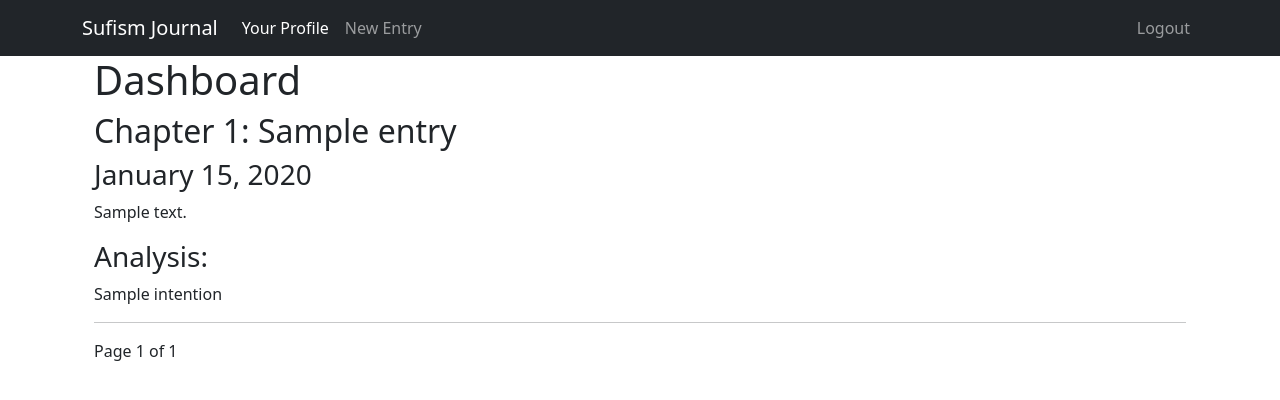
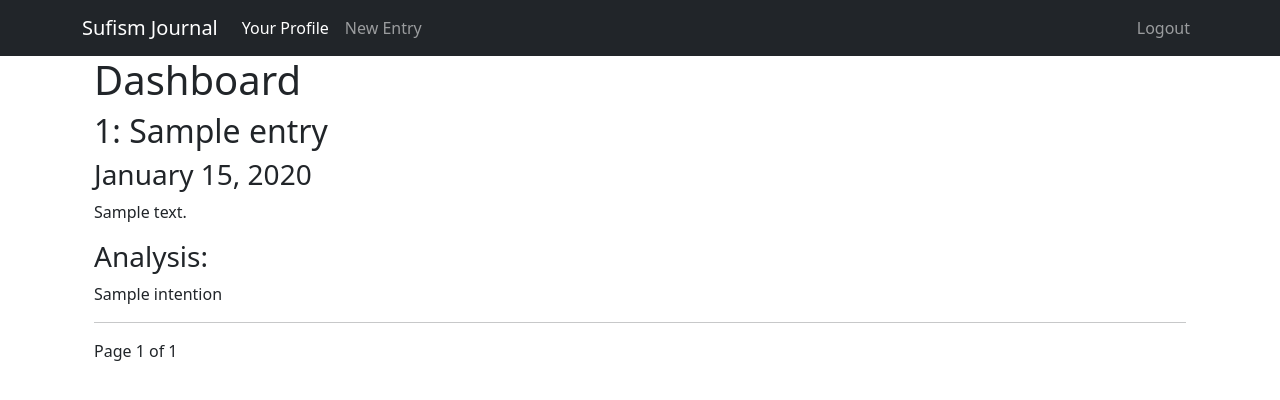
Before and after one commit to victorcreed/self_reflection, a Django app: template journal/templates/journal/dashboard.html in a window 1280 px wide. Shown: the top 400 px of the page. Run offline with Django 3.2, Linux system fonts and the light colour scheme; the template is opened without the code that fills it: most values are stand-ins (such as "Sample title", 1, 10 or a date in 2020).

Commit message:
fix: Remove "Chapter" prefix and correct entry ordering

```diff
--- a/journal/templates/journal/dashboard.html
+++ b/journal/templates/journal/dashboard.html
@@ -5,7 +5,7 @@
         <h1>Dashboard</h1>
         {% for entry in entries %}
             <div class="entry-chapter">
-                <h2>Chapter {{ forloop.counter }}: {{ entry.title }}</h2>
+                <h2>{{ forloop.counter }}: {{ entry.title }}</h2>
                 <h3 class="date">{{ entry.date|date:"F j, Y" }}</h3>
                 <div class="entry-text">
                     <p>{{ entry.text|safe }}</p>
```
